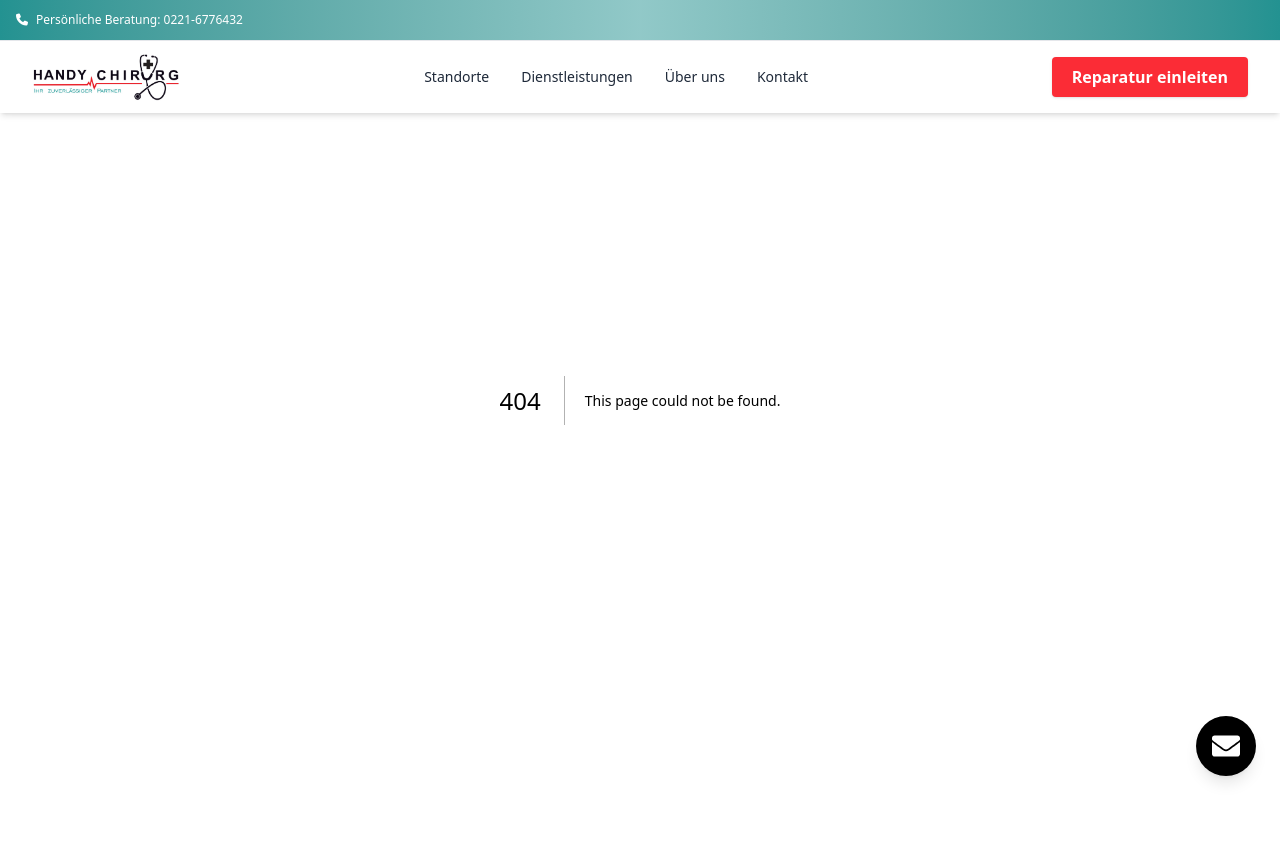
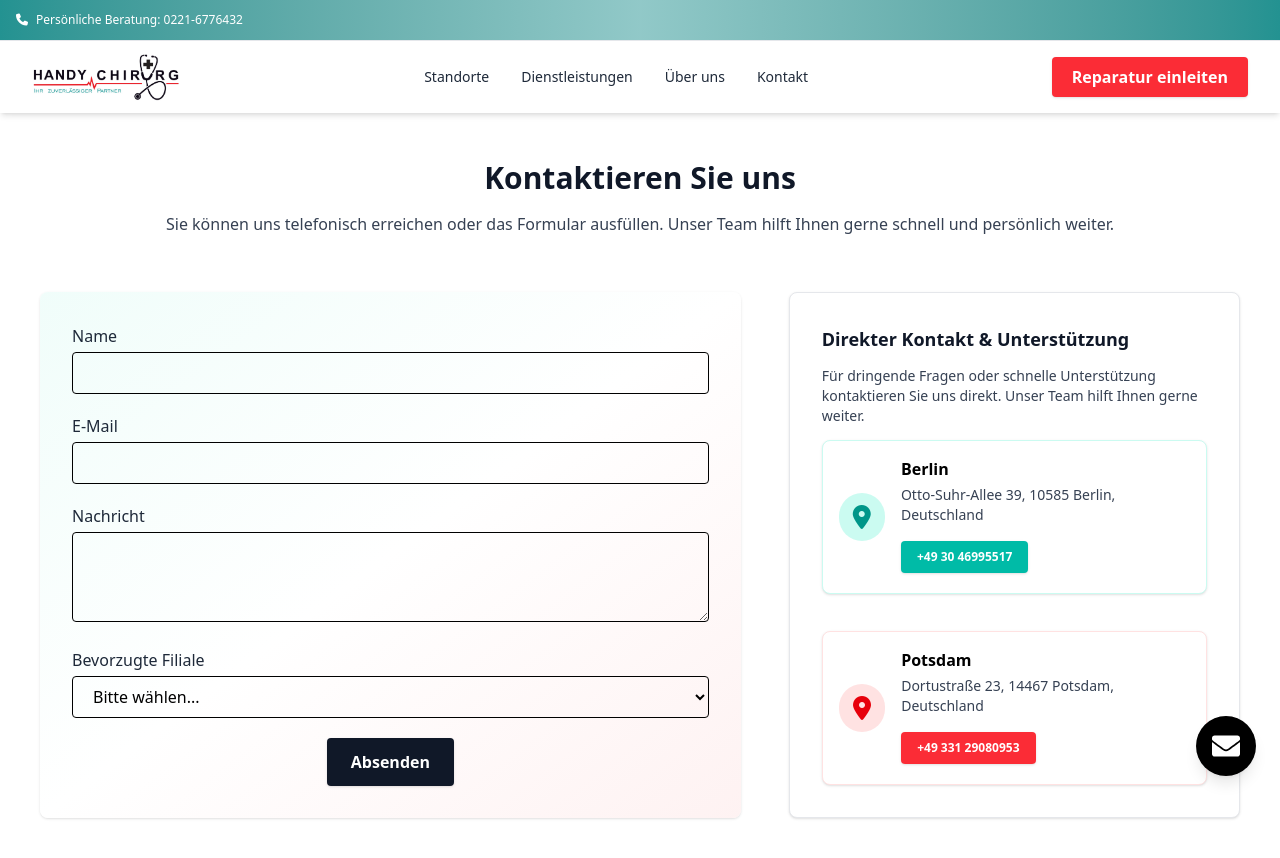
Before and after one commit to salma-halloul/PhoneRepair, a Next.js app: page /contact in a window 1280 px wide. Before the commit this address had no page. Shown: the top 858 px of the page. Before the commit the page ends 800 px from the top, so only its background shows below. Built offline with nearby package versions, Linux system fonts and the light colour scheme.

Commit message:
add contact page

```diff
--- /dev/null
+++ b/src/app/contact/page.tsx
@@ -0,0 +1,163 @@
+"use client";
+import { useState } from "react";
+
+export default function Contact() {
+    const [form, setForm] = useState({
+        name: "",
+        email: "",
+        message: "",
+        branch: "",
+    });
+    const [sent, setSent] = useState(false);
+
+    const handleChange = (
+        e: React.ChangeEvent<HTMLInputElement | HTMLTextAreaElement | HTMLSelectElement>
+    ) => {
+        setForm({ ...form, [e.target.name]: e.target.value });
+    };
+
+    const handleSubmit = (e: React.FormEvent) => {
+        e.preventDefault();
+        // Ici, vous pouvez ajouter l'envoi du formulaire
+        setSent(true);
+    };
+
+    return (
+
+        <div className="w-full mt-24 lg:px-10 px-4 py-16">
+            <h1 className="text-2xl md:text-3xl font-bold text-gray-900 mb-4 text-center">
+                Kontaktieren Sie uns
+            </h1>
+            <p className="text-gray-700 text-md mb-14 text-center">
+                Sie können uns telefonisch erreichen oder das Formular ausfüllen.
+                Unser Team hilft Ihnen gerne schnell und persönlich weiter.
+            </p>
+            <div className="grid grid-cols-1 md:grid-cols-5 gap-12 items-stretch">
+
+                {/* Formulaire de contact */}
+                <div className="bg-gradient-to-br from-teal-50 via-white to-red-50 rounded-lg shadow p-8 flex flex-col justify-center md:col-span-3 h-full">
+                    {sent ? (
+                        <div className="text-green-600 font-semibold mb-4">Vielen Dank für Ihre Nachricht!</div>
+                    ) : (
+                        <form className="space-y-5" onSubmit={handleSubmit}>
+                            <div>
+                                <label className="block text-gray-800 font-medium mb-1" htmlFor="name">
+                                    Name
+                                </label>
+                                <input
+                                    type="text"
+                                    name="name"
+                                    id="name"
+                                    required
+                                    value={form.name}
+                                    onChange={handleChange}
+                                    className="w-full border rounded px-4 py-2 focus:outline-none focus:ring-2 focus:ring-red-200"
+                                />
+                            </div>
+                            <div>
+                                <label className="block text-gray-800 font-medium mb-1" htmlFor="email">
+                                    E-Mail
+                                </label>
+                                <input
+                                    type="email"
+                                    name="email"
+                                    id="email"
+                                    required
+                                    value={form.email}
+                                    onChange={handleChange}
+                                    className="w-full border rounded px-4 py-2 focus:outline-none focus:ring-2 focus:ring-red-200"
+                                />
+                            </div>
+                            <div>
+                                <label className="block text-gray-800 font-medium mb-1" htmlFor="message">
+                                    Nachricht
+                                </label>
+                                <textarea
+                                    name="message"
+                                    id="message"
+                                    required
+                                    rows={3}
+                                    value={form.message}
+                                    onChange={handleChange}
+                                    className="w-full border rounded px-4 py-2 focus:outline-none focus:ring-2 focus:ring-red-200"
+                                />
+                            </div>
+                            <div>
+                                <label className="block text-gray-800 font-medium mb-1" htmlFor="branch">
+                                    Bevorzugte Filiale
+                                </label>
+                                <select
+                                    name="branch"
+                                    id="branch"
+                                    required
+                                    value={form.branch}
+                                    onChange={handleChange}
+                                    className="w-full border rounded px-4 py-2 focus:outline-none focus:ring-2 focus:ring-red-200"
+                                >
+                                    <option value="">Bitte wählen...</option>
+                                    <option value="Berlin">Berlin</option>
+                                    <option value="Potsdam">Potsdam</option>
+                                </select>
+                            </div>
+                            <div className="flex justify-center">
+                                <button
+                                    type="submit"
+                                    className="bg-gray-900 text-white font-bold px-6 py-3 rounded shadow hover:bg-black transition"
+                                >
+                                    Absenden
+                                </button>
+                            </div>
+                        </form>
+                    )}
+                </div>
+
+                {/* Infos d'assistance */}
+                <div className="md:col-span-2 flex flex-col p-0 h-full">
+                    <div className="bg-white rounded-lg border border-gray-200 shadow lg:p-8 p-5 h-full flex flex-col justify-between">
+                        <h2 className="text-lg font-bold text-gray-900 mb-4 lg:mb-0 flex items-center">
+                            Direkter Kontakt & Unterstützung
+                        </h2>
+                        <div className="mb-8 lg:mb-0">
+                            <p className="text-gray-700 lg:text-md text-sm">
+                                Für dringende Fragen oder schnelle Unterstützung kontaktieren Sie uns direkt. Unser Team hilft Ihnen gerne weiter.
+                            </p>
+                        </div>
+                        <div className="mb-6 flex items-center gap-4 bg-white rounded-lg border border-teal-100 p-4 shadow-sm">
+                            <span className="inline-flex items-center justify-center w-12 h-12 rounded-full bg-teal-100 text-teal-600 text-2xl">
+                                <i className="fa-solid fa-location-dot"></i>
+                            </span>
+                            <div>
+                                <h4 className="font-bold text-md mb-1">Berlin</h4>
+                                <p className="text-gray-700 text-sm mb-4">
+                                    Otto-Suhr-Allee 39, 10585 Berlin, Deutschland
+                                </p>
+                                <div className="flex items-center gap-2 mb-1">
+                                    <span className="bg-teal-500 lg:text-md text-xs text-white px-4 py-2 rounded font-semibold shadow">
+                                        +49 30 46995517
+                                    </span>
+                                </div>
+                            </div>
+                        </div>
+                        <div className="flex items-center gap-4 bg-white rounded-lg border border-red-100 p-4 shadow-sm">
+                            <span className="inline-flex items-center justify-center w-12 h-12 rounded-full bg-red-100 text-red-600 text-2xl">
+                                <i className="fa-solid fa-location-dot"></i>
+                            </span>
+                            <div>
+                                <h4 className="font-bold text-md mb-1">Potsdam</h4>
+                                <p className="text-gray-700 text-sm mb-4">
+                                    Dortustraße 23, 14467 Potsdam, Deutschland
+                                </p>
+                                <div className="flex items-center gap-2 mb-1">
+                                    <span className="bg-red-500 lg:text-md text-xs text-white px-4 py-2 rounded font-semibold shadow">
+                                        +49 331 29080953
+                                    </span>
+                                </div>
+                            </div>
+                        </div>
+                    </div>
+                </div>
+            </div>
+
+        </div>
+    );
+}
--- a/src/app/page.tsx
+++ b/src/app/page.tsx
@@ -57,7 +57,6 @@ export default function Home() {
 
   // FAQ state
   const [openFaq, setOpenFaq] = useState<number | null>(null);
-  const [showContact, setShowContact] = useState(false);
 
   return (
     <>
--- a/src/components/Header.tsx
+++ b/src/components/Header.tsx
@@ -1,6 +1,7 @@
 "use client"
 import React, { useState } from "react";
 import Image from "next/image";
+import Link from "next/link"; // Added import
 
 const navLinks = [
   { label: "Standorte", href: "/location" },
@@ -26,9 +27,9 @@ const Header: React.FC = () => {
       <div className="flex items-center justify-between py-3 bg-white relative">
         {/* Logo à gauche */}
         <div className="flex-none ml-8">
-          <a href="/">
+          <Link href="/">
             <Image src="/logo.jpg" alt="Phonecare Logo" height={56} width={120} className="h-12 w-full" />
-          </a>
+          </Link>
         </div>
         {/* Desktop navigation */}
         <nav className="hidden md:flex flex-1 justify-center gap-2 lg:gap-8">
@@ -71,9 +72,9 @@ const Header: React.FC = () => {
             </svg>
           </button>
           <div className="flex flex-col items-center justify-center h-full">
-            <a href="/">
+            <Link href="/">
               <Image src="/logo.jpg" alt="Phonecare Logo" height={64} width={120} className="h-16 mb-8" />
-            </a>
+            </Link>
             <nav className="flex flex-col gap-8 items-center">
               {navLinks.map(link => (
                 <a key={link.label} href={link.href} className="text-gray-800 font-medium text-2xl" onClick={() => setMenuOpen(false)}>
```
